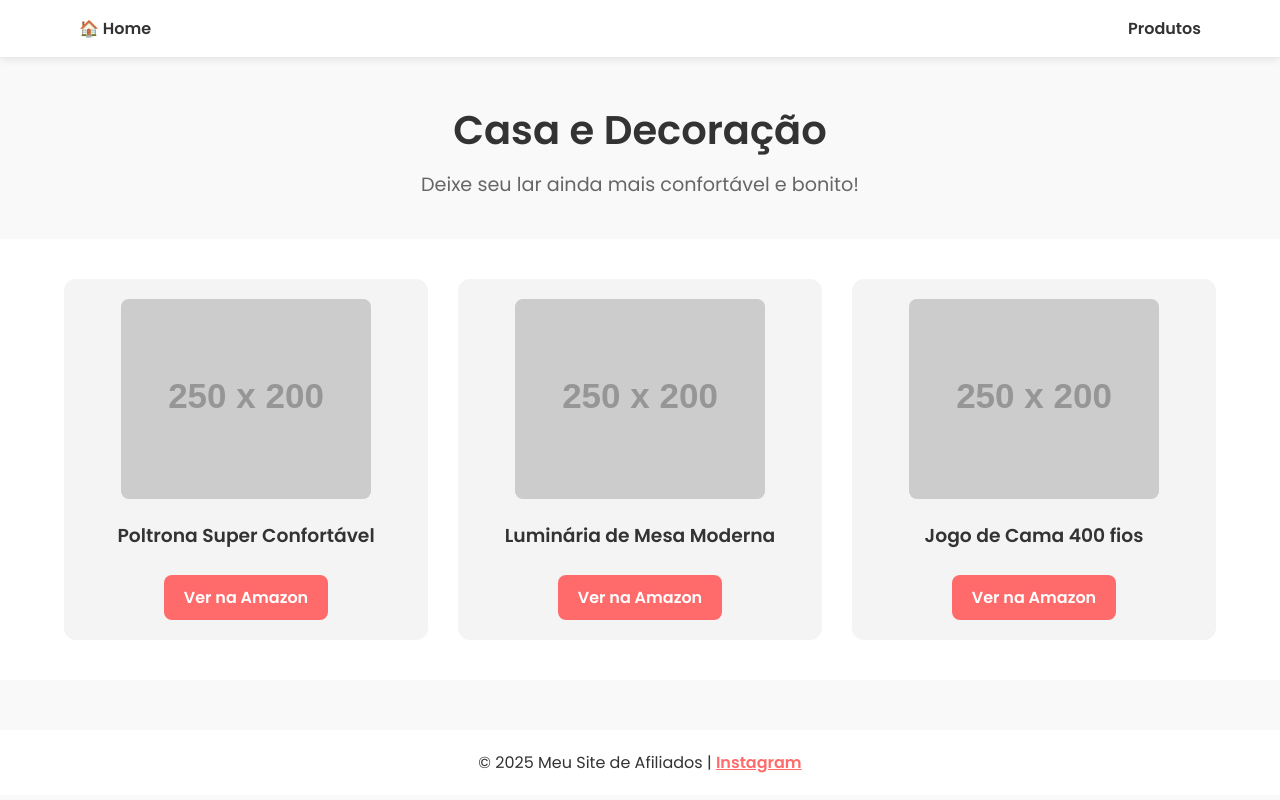
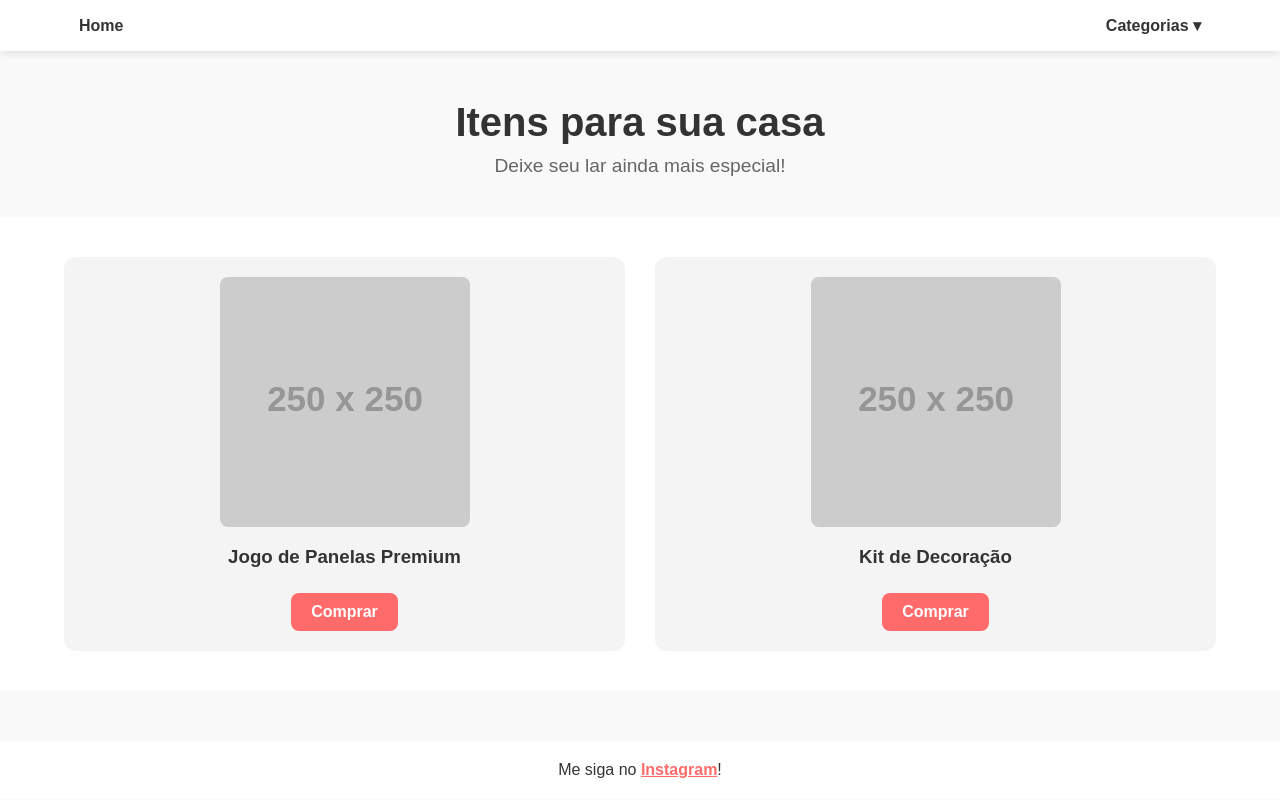
Before and after one commit to LeoAcad/cliqueepronto, a plain HTML site: page casa.html in a window 1280 px wide. Drawn offline with Linux system fonts and the light colour scheme; placeholder pictures from the web are drawn by us.

Commit message:
Update casa.html

```diff
--- a/casa.html
+++ b/casa.html
@@ -2,62 +2,53 @@
 <html lang="pt-BR">
 <head>
   <meta charset="UTF-8">
-  <meta name="viewport" content="width=device-width, initial-scale=1">
-  <title>Casa - Meu Site de Afiliados</title>
-  <link href="https://fonts.googleapis.com/css2?family=Poppins:wght@400;600&display=swap" rel="stylesheet">
+  <meta name="viewport" content="width=device-width, initial-scale=1.0">
+  <title>Casa | Meu Site de Afiliados</title>
   <link rel="stylesheet" href="style.css">
 </head>
 <body>
 
   <nav class="navbar">
-  <div><a href="index.html">🏠 Home</a></div>
-  <div class="menu">
+    <a href="index.html">Home</a>
     <div class="dropdown">
-      <a href="#">Produtos</a>
+      <a href="#">Categorias ▾</a>
       <div class="dropdown-content">
-        <a href="eletronicos.html">💻 Eletrônicos</a>
-        <a href="livros.html">📚 Livros</a>
-        <a href="casa.html">🏠 Casa</a>
-        <a href="moda.html">👗 Moda</a>
-        <a href="beleza.html">💄 Beleza</a>
-      </div>
+        <a href="livros.html">Livros</a>
+        <a href="eletronicos.html">Eletrônicos</a>
+        <a href="casa.html">Casa</a>
+        <a href="moda.html">Moda</a>
+        <a href="beleza.html">Beleza</a>
       </div>
     </div>
   </nav>
 
   <section class="hero">
-  <h1>Casa e Decoração</h1>
-  <p>Deixe seu lar ainda mais confortável e bonito!</p>
+    <h1>Itens para sua casa</h1>
+    <p>Deixe seu lar ainda mais especial!</p>
   </section>
 
   <section class="produtos">
     <div class="produtos-container">
 
       <div class="produto">
-      <img src="https://via.placeholder.com/250x200.png?text=Poltrona+Conforto" alt="Poltrona Conforto">
-      <h3>Poltrona Super Confortável</h3>
-      <a href="#">Ver na Amazon</a>
+        <img src="https://via.placeholder.com/250x250.png?text=Panelas" alt="Jogo de Panelas">
+        <h3>Jogo de Panelas Premium</h3>
+        <a href="#">Comprar</a>
       </div>
 
       <div class="produto">
-      <img src="https://via.placeholder.com/250x200.png?text=Luminária+Moderna" alt="Luminária Moderna">
-      <h3>Luminária de Mesa Moderna</h3>
-      <a href="#">Ver na Amazon</a>
-    </div>
-
-    <div class="produto">
-      <img src="https://via.placeholder.com/250x200.png?text=Jogo+de+Camas" alt="Jogo de Camas">
-      <h3>Jogo de Cama 400 fios</h3>
-      <a href="#">Ver na Amazon</a>
+        <img src="https://via.placeholder.com/250x250.png?text=Decoração" alt="Decoração">
+        <h3>Kit de Decoração</h3>
+        <a href="#">Comprar</a>
       </div>
 
     </div>
   </section>
 
-<a href="#" class="topo">🔝</a>
+  <a href="#" class="topo">↑</a>
 
   <footer>
-  <p>© 2025 Meu Site de Afiliados | <a href="https://www.instagram.com/seuusuario" target="_blank">Instagram</a></p>
+    <p>Me siga no <a href="https://instagram.com/seuperfil" target="_blank">Instagram</a>!</p>
   </footer>
 
   <script src="script.js"></script>
```
Lines whose indentation alone changed are shown as unchanged.
